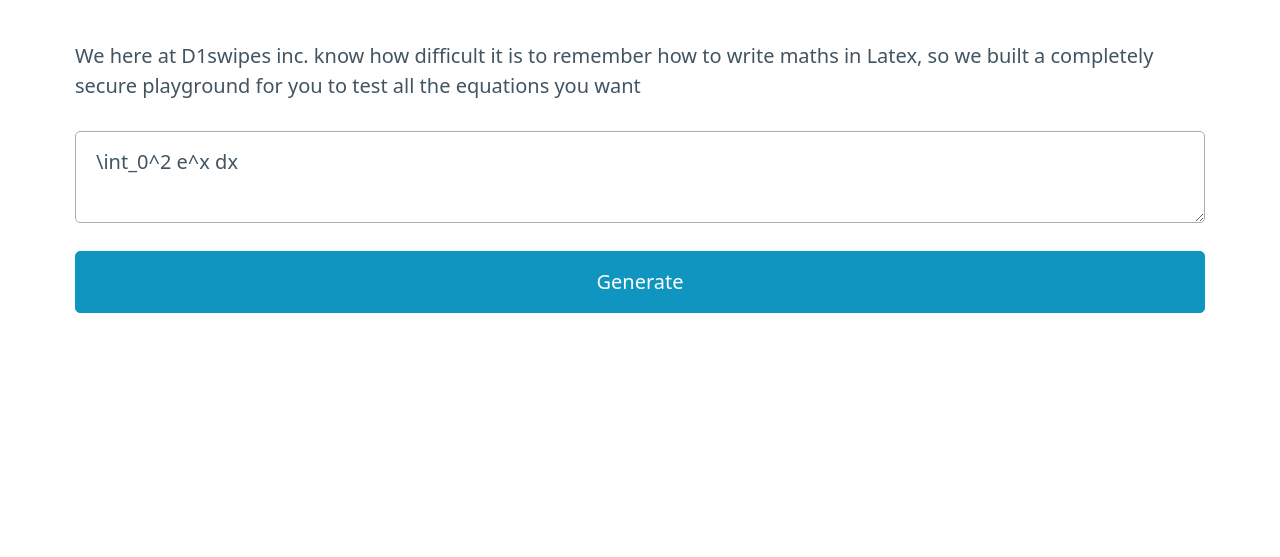
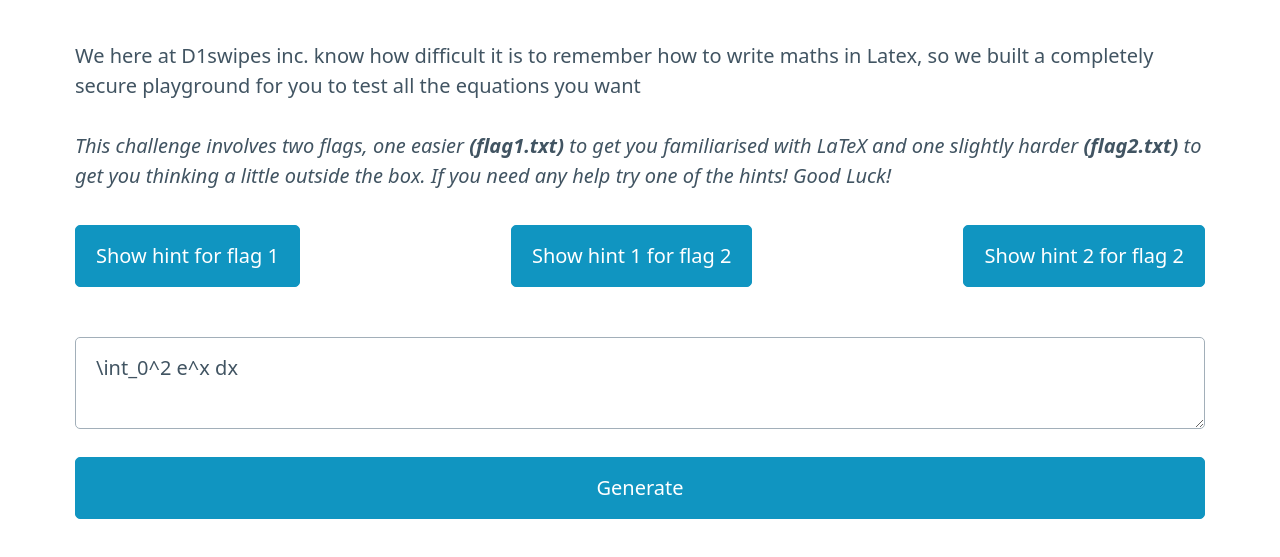
Before and after one commit to danhoangg/LatexMathHelper, a website: page challenge/views/index.html in a window 1280 px wide. Shown: the part 159-716 px from the top of the page. Drawn offline with Linux system fonts and the light colour scheme.

Commit message:
made the challenge more accessible

```diff
--- a/challenge/views/index.html
+++ b/challenge/views/index.html
@@ -8,14 +8,40 @@
     <main class="container">
         <h1>D1s Latex Math Helper🔥🔥🔥</h1>
         <p>We here at D1swipes inc. know how difficult it is to remember how to write maths in Latex, so we built a completely secure playground for you to test all the equations you want</p>
+        <i>This challenge involves two flags, one easier <b>(flag1.txt)</b> to get you familiarised with LaTeX and one slightly harder <b>(flag2.txt)</b> to get you thinking a little outside the box. If you need any help try one of the hints! Good Luck!</i>
+        <br>
+        <div style="display: flex; justify-content: space-between; padding-top: 3%;">
+            <div style="margin-right: 3%;">
+                <button onclick="showHint1()">Show hint for flag 1</button>
+            </div>
+            <div style="margin-inline: 3%;">
+                <button onclick="showHint2()">Show hint 1 for flag 2</button>
+            </div>
+            <div style="margin-left: 3%;">
+                <button onclick="showHint3()">Show hint 2 for flag 2</button>
+            </div>
+        </div>
+        <br>
         <textarea id="latex" type="text">\int_0^2 e^x dx</textarea>
         <br>
         <button onclick="sendLatex()">Generate</button>
     </main>
-    <div id="output" class="container" style="display: flex; justify-content: center; align-items: center; background-color: white;">
+    <div id="output" class="container" style="display: flex; justify-content: center; align-items: center; background-color: white; margin-bottom: 10%;">
         <img id="latex-output" src="" alt="">
     </div>
 
     <script src="/static/js/main.js"></script>
+
+    <script>
+        let showHint1 = () => {
+            alert("This is a really good resource to learn about LaTeX injection: https://0day.work/hacking-with-latex/");
+        }
+        let showHint2 = () => {
+            alert("Remember that LaTeX compilation breaks when you use the following characters: $, %, &, #, _, {, }, ~, ^, \, and newline characters. The flag might have some of these characters in it.");
+        }
+        let showHint3 = () => {
+            alert("Take a look into catcodes for LaTeX. See if you can find a way to bypass the restriction");
+        }
+    </script>
 </body>
 </html>
```
